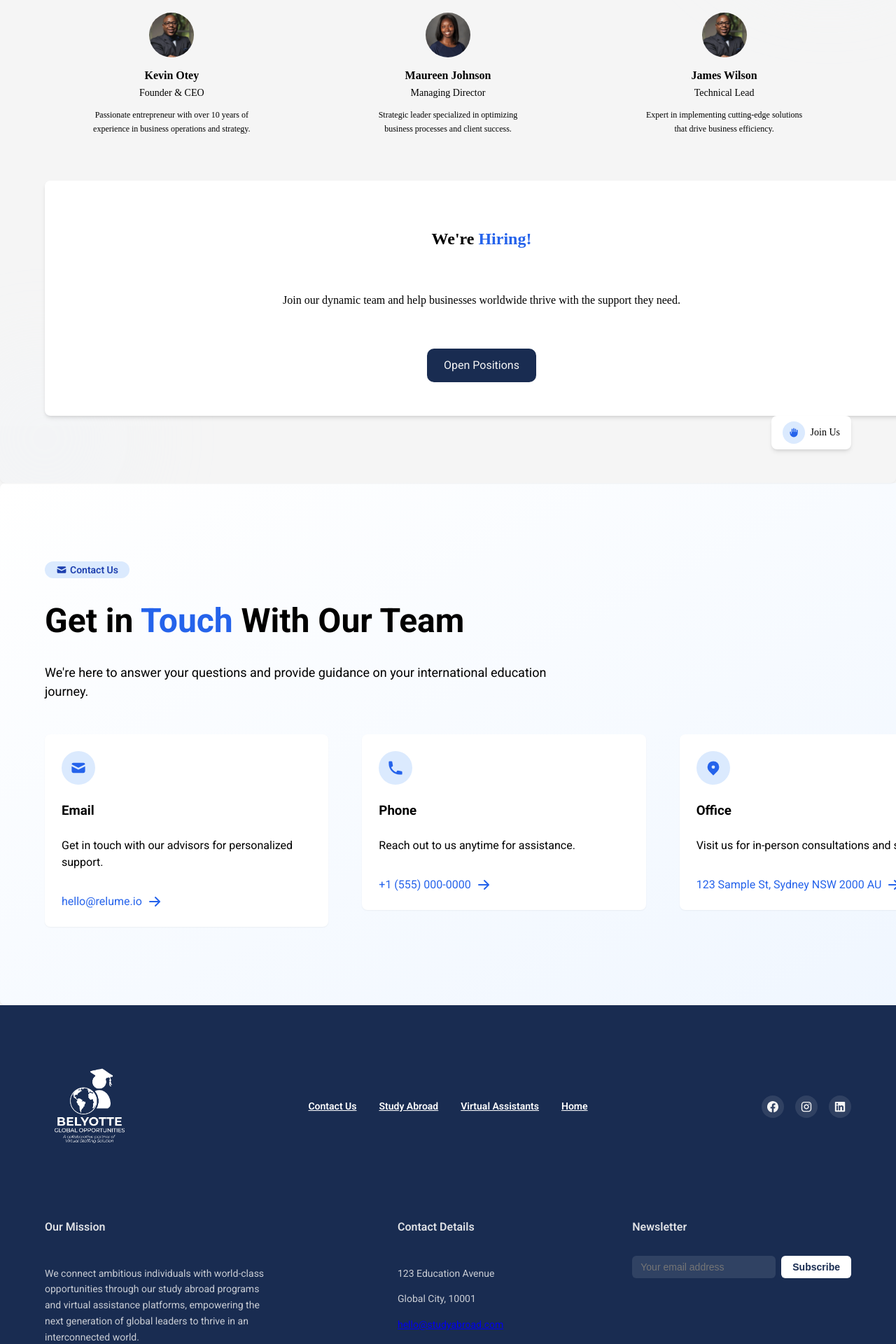
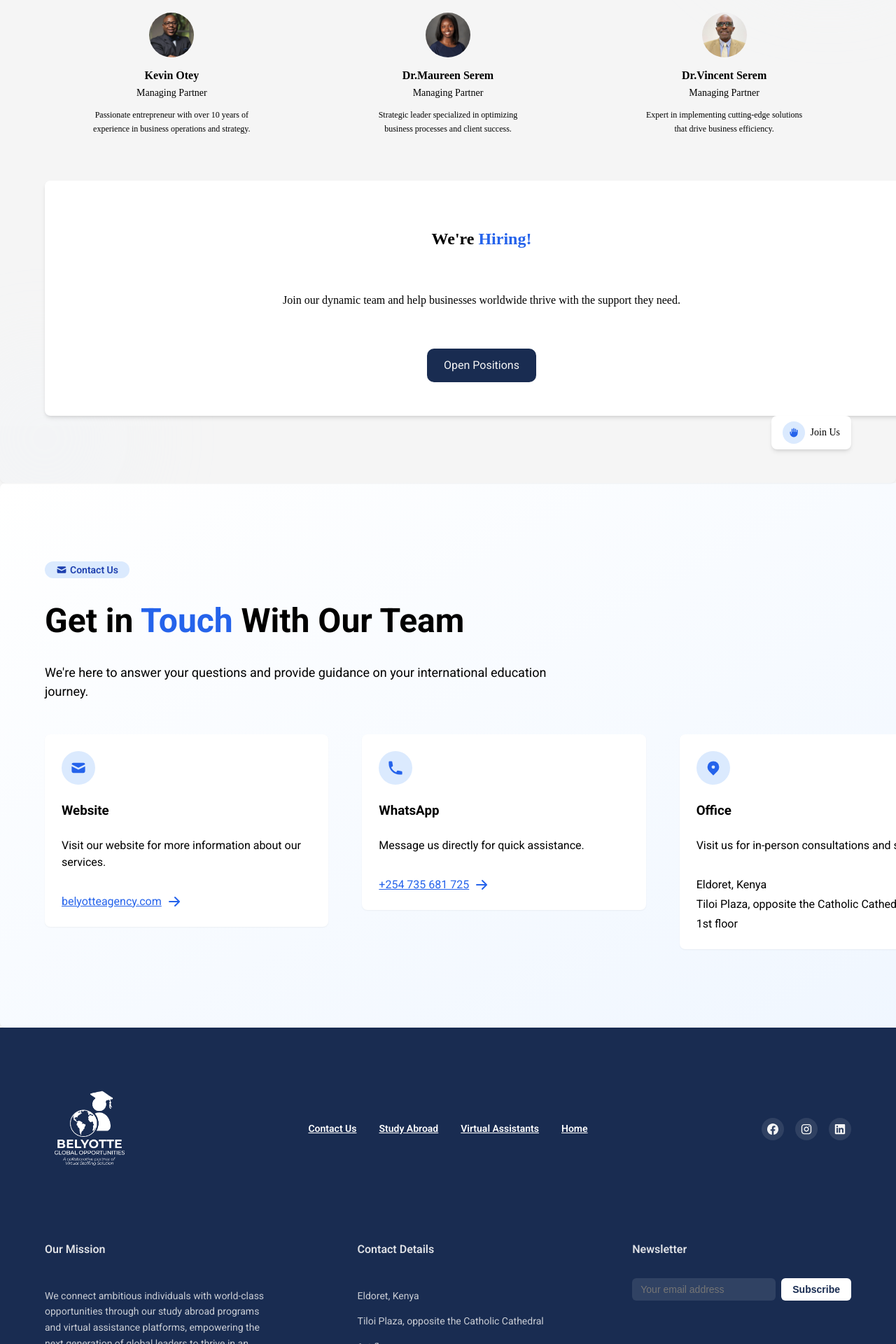
Before and after one commit to Lelcaren/Belyotte, a React (Vite) app: page /contact in a window 1280 px wide. Shown: the part 2440-4360 px from the top of the page at 70% size. Built offline with nearby package versions, Linux system fonts and the light colour scheme.

Commit message:
updated photo

```diff
--- a/index.html
+++ b/index.html
@@ -2,7 +2,8 @@
 <html lang="en">
   <head>
     <meta charset="utf-8" />
-    <link rel="icon" type="image/svg+xml" href="/vite.svg" />
+    <link rel="icon" type="image/png" href="/logomain.png" sizes="32x32" />
+    <link rel="icon" type="image/png" href="/logomain.png" sizes="64x64" />
     <meta name="viewport" content="width=device-width, initial-scale=1" />
     <meta name="theme-color" content="#000" />
     <meta name="description" content="Web site created using Locofy" />
--- a/src/components/Contact.jsx
+++ b/src/components/Contact.jsx
@@ -35,23 +35,23 @@ const Contact = ({ className = "" }) => {
               </svg>
             </div>
             <h3 className="m-0 self-stretch relative text-xl leading-[140%] font-bold text-gray-800">
-              Email
+              Website
             </h3>
             <div className="self-stretch relative text-base leading-[150%] text-gray-700">
-              Get in touch with our advisors for personalized support.
+              Visit our website for more information about our services.
             </div>
           </div>
           <div className="self-stretch flex flex-col items-start justify-start text-base mt-auto">
-            <div className="overflow-hidden flex flex-row items-center justify-center gap-2 text-blue-600 cursor-pointer hover:text-blue-700 transition-colors">
-              <div className="relative leading-[150%] font-medium">hello@relume.io</div>
+            <a href="https://belyotteagency.com" className="overflow-hidden flex flex-row items-center justify-center gap-2 text-blue-600 cursor-pointer hover:text-blue-700 transition-colors">
+              <div className="relative leading-[150%] font-medium">belyotteagency.com</div>
               <svg className="w-5 h-5" fill="currentColor" viewBox="0 0 20 20">
                 <path fillRule="evenodd" d="M10.293 3.293a1 1 0 011.414 0l6 6a1 1 0 010 1.414l-6 6a1 1 0 01-1.414-1.414L14.586 11H3a1 1 0 110-2h11.586l-4.293-4.293a1 1 0 010-1.414z" clipRule="evenodd" />
               </svg>
-            </div>
+            </a>
           </div>
         </div>
 
-        {/* Phone Card */}
+        {/* WhatsApp Card */}
         <div className="flex-1 flex flex-col items-start justify-between gap-8 min-w-[280px] max-w-full mq450:gap-4 bg-white p-6 rounded-lg shadow-sm h-full">
           <div className="self-stretch flex flex-col items-start justify-start gap-6">
             <div className="w-12 h-12 rounded-full bg-blue-100 flex items-center justify-center shrink-0">
@@ -60,19 +60,19 @@ const Contact = ({ className = "" }) => {
               </svg>
             </div>
             <h3 className="m-0 self-stretch relative text-xl leading-[140%] font-bold text-gray-800">
-              Phone
+              WhatsApp
             </h3>
             <div className="self-stretch relative text-base leading-[150%] text-gray-700">
-              Reach out to us anytime for assistance.
+              Message us directly for quick assistance.
             </div>
           </div>
           <div className="self-stretch flex flex-col items-start justify-start text-base mt-auto">
-            <div className="overflow-hidden flex flex-row items-center justify-center gap-2 text-blue-600 cursor-pointer hover:text-blue-700 transition-colors">
-              <div className="relative leading-[150%] font-medium">+1 (555) 000-0000</div>
+            <a href="https://wa.me/254735681725" className="overflow-hidden flex flex-row items-center justify-center gap-2 text-blue-600 cursor-pointer hover:text-blue-700 transition-colors">
+              <div className="relative leading-[150%] font-medium">+254 735 681 725</div>
               <svg className="w-5 h-5" fill="currentColor" viewBox="0 0 20 20">
                 <path fillRule="evenodd" d="M10.293 3.293a1 1 0 011.414 0l6 6a1 1 0 010 1.414l-6 6a1 1 0 01-1.414-1.414L14.586 11H3a1 1 0 110-2h11.586l-4.293-4.293a1 1 0 010-1.414z" clipRule="evenodd" />
               </svg>
-            </div>
+            </a>
           </div>
         </div>
 
@@ -92,11 +92,10 @@ const Contact = ({ className = "" }) => {
             </div>
           </div>
           <div className="self-stretch flex flex-col items-start justify-start text-base mt-auto">
-            <div className="overflow-hidden flex flex-row items-center justify-center gap-2 text-blue-600 cursor-pointer hover:text-blue-700 transition-colors">
-              <div className="relative leading-[150%] font-medium">123 Sample St, Sydney NSW 2000 AU</div>
-              <svg className="w-5 h-5" fill="currentColor" viewBox="0 0 20 20">
-                <path fillRule="evenodd" d="M10.293 3.293a1 1 0 011.414 0l6 6a1 1 0 010 1.414l-6 6a1 1 0 01-1.414-1.414L14.586 11H3a1 1 0 110-2h11.586l-4.293-4.293a1 1 0 010-1.414z" clipRule="evenodd" />
-              </svg>
+            <div className="overflow-hidden flex flex-col items-start gap-1 text-gray-700">
+              <div className="relative leading-[150%]">Eldoret, Kenya</div>
+              <div className="relative leading-[150%]">Tiloi Plaza, opposite the Catholic Cathedral</div>
+              <div className="relative leading-[150%]">1st floor</div>
             </div>
           </div>
         </div>
--- a/src/components/Footer.jsx
+++ b/src/components/Footer.jsx
@@ -121,11 +121,15 @@ const Footer = ({ className = "" }) => {
         <div className="flex flex-col gap-4">
           <h3 className="font-semibold text-base">Contact Details</h3>
           <div className="text-sm leading-relaxed text-whitesmoke text-opacity-80">
-            <p>123 Education Avenue</p>
-            <p>Global City, 10001</p>
-            <Link to="/contact" className="block hover:text-white transition-all duration-300 ease-in-out mt-2">
-              hello@studyabroad.com
-            </Link>
+            <p>Eldoret, Kenya</p>
+            <p>Tiloi Plaza, opposite the Catholic Cathedral</p>
+            <p>1st floor</p>
+            <a href="https://belyotteagency.com" className="block hover:text-white transition-all duration-300 ease-in-out mt-1">
+              belyotteagency.com
+            </a>
+            <a href="https://wa.me/254735681725" className="block hover:text-white transition-all duration-300 ease-in-out mt-1">
+              WhatsApp: +254735681725
+            </a>
           </div>
         </div>
 
--- a/src/components/Team.jsx
+++ b/src/components/Team.jsx
@@ -67,19 +67,19 @@ const Team = ({ className = "" }) => {
     {
       image: "/kevin otey.webp",
       name: "Kevin Otey",
-      title: "Founder & CEO",
+      title: "Managing Partner",
       description: "Passionate entrepreneur with over 10 years of experience in business operations and strategy."
     },
     {
       image: "/maureen.webp",
-      name: "Maureen Johnson",
-      title: "Managing Director",
+      name: "Dr.Maureen Serem",
+      title: "Managing Partner",
       description: "Strategic leader specialized in optimizing business processes and client success."
     },
     {
-      image: "/kevin otey.webp", // You may want to replace this with another image
-      name: "James Wilson",
-      title: "Technical Lead",
+      image: "/gran.jpg", // You may want to replace this with another image
+      name: "Dr.Vincent Serem",
+      title: "Managing Partner",
       description: "Expert in implementing cutting-edge solutions that drive business efficiency."
     }
   ];
```
Also changed, not shown: public/gran.jpg (added).
